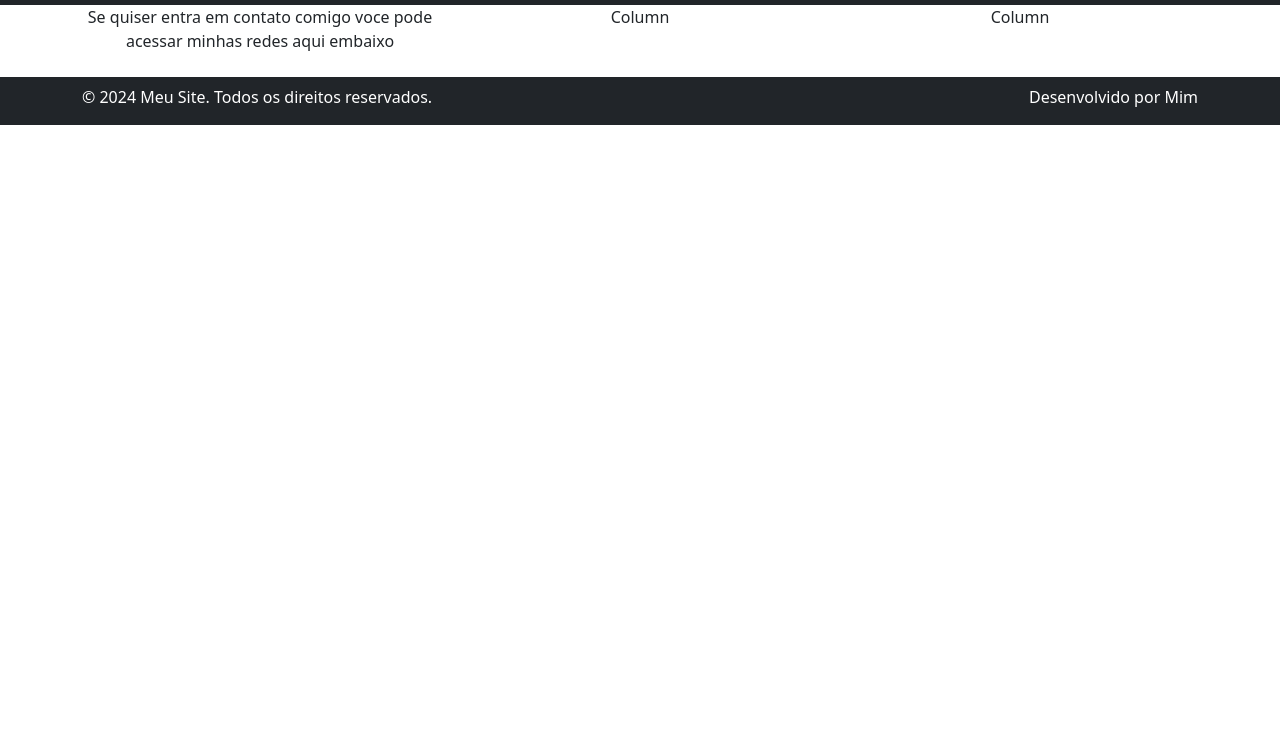
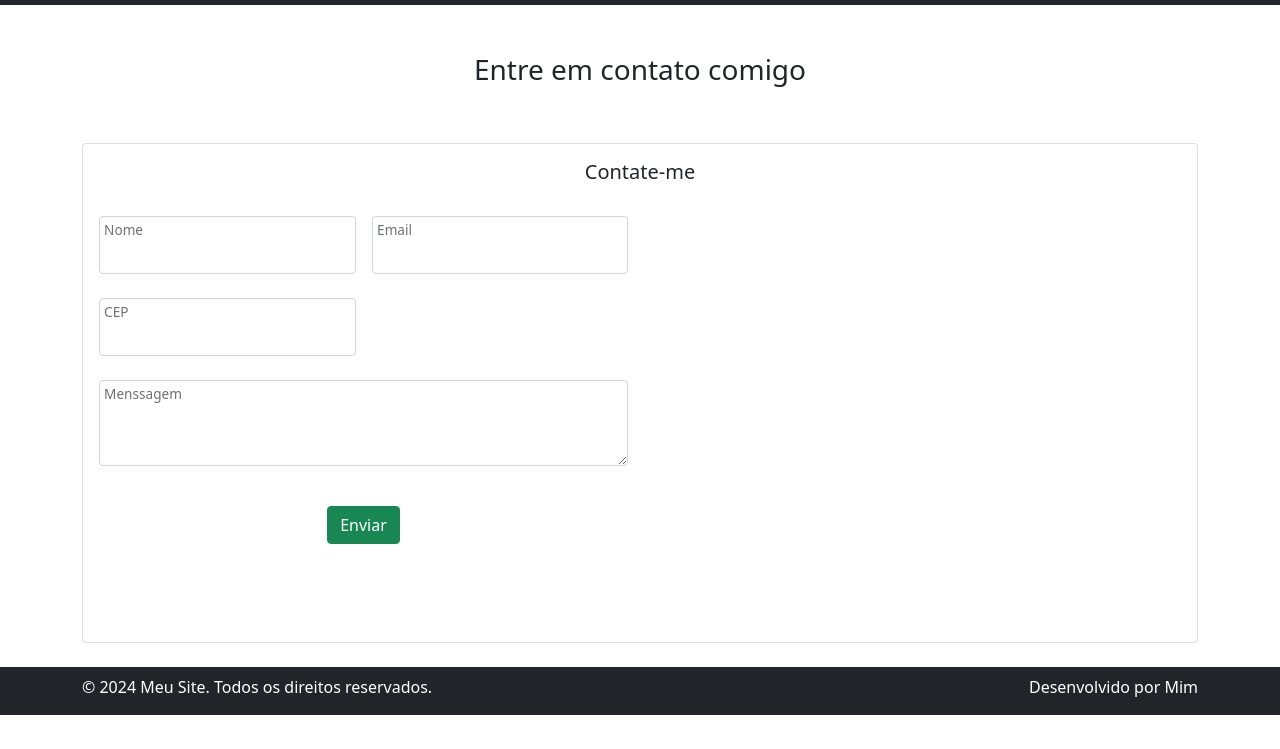
Before and after one commit to SammLopes/trabalho_romulo, a plain HTML site: page contato.html in a window 1280 px wide. Shown: the part 51-800 px from the top of the page. Drawn offline with nearby package versions, Linux system fonts and the light colour scheme.

Commit message:
Adicionado card de contate-me

```diff
--- a/contato.html
+++ b/contato.html
@@ -56,23 +56,80 @@
 
         <div class="container text-center">
 
+          <div class="row mt-5">
+
+            <div class="col">
+              <h3>
+                Entre em contato comigo
+              </h3>
+            </div>
+
+          </div>
+
+          <div class="row mt-5 mb-3 form">
+
+            <div class="col">
+
+              <div class="card bg-ligth" style="width: 100%; height: 500px;">
+                <div class="card-body container-fluid">
+
+                  <div class="row">
+                    <h5 class="card-title">Contate-me</h5>
+
+                  </div>
+                  <div class="row mt-3">
+                    <div class="col-md-6 col-xs-12" >
+                      <form class="row g-3">
+
+                        <div class="col-md-6 col-xs-12 form-floating">
+                          <input type="text" class="form-control mt-2" id="inputNome">
+                          <label for="inputNome" class="form-label mt-1">Nome</label>
+                        </div>
+
+                        <div class="col-md-6 col-xs-12 form-floating">
+                          <input type="email" class="form-control mt-2" id="inputEmail">
+                          <label for="inputEmail" class="form-label mt-1">Email</label>
+                        </div>
+
+                        <div class="col-md-6 col-xs-12 form-floating">
+                          <input type="text" class="form-control mt-2" id="inputZip">
+                          <label for="inputZip" class="form-label mt-1">CEP</label>
+                        </div>
+
+                        <div class="col-md-12 col-xs-12 form-floating" >
+                          <textarea class="form-control mt-2" id="floatingTextarea" aria-label="With textarea" style="height: 100%;"></textarea>
+                          <label for="floatingTextarea" class="mt-1">Menssagem</label>
+                        </div>
+
+                        <div class="col-md-12 mt-5" >
+                          <button type="submit" class="btn btn-success">Enviar</button>
+                        </div>
+
+                      </form>
+                    </div>
+
+                    <div class="col-md-6 col-xs-12">
+
+                    </div>
+                  </div>
+
+                </div>
+              </div>
+
+            </div>
+
+          </div>
+
+
           <div class="row">
 
             <div class="col">
-              <p>
-                Se quiser entra em contato comigo voce pode acessar minhas redes aqui embaixo
-              </p>
-            </div>
 
-            <div class="col">
-              Column
-            </div>
-
-            <div class="col">
-              Column
             </div>
 
           </div>
+
+        </div>
 
         </div>
 
```
